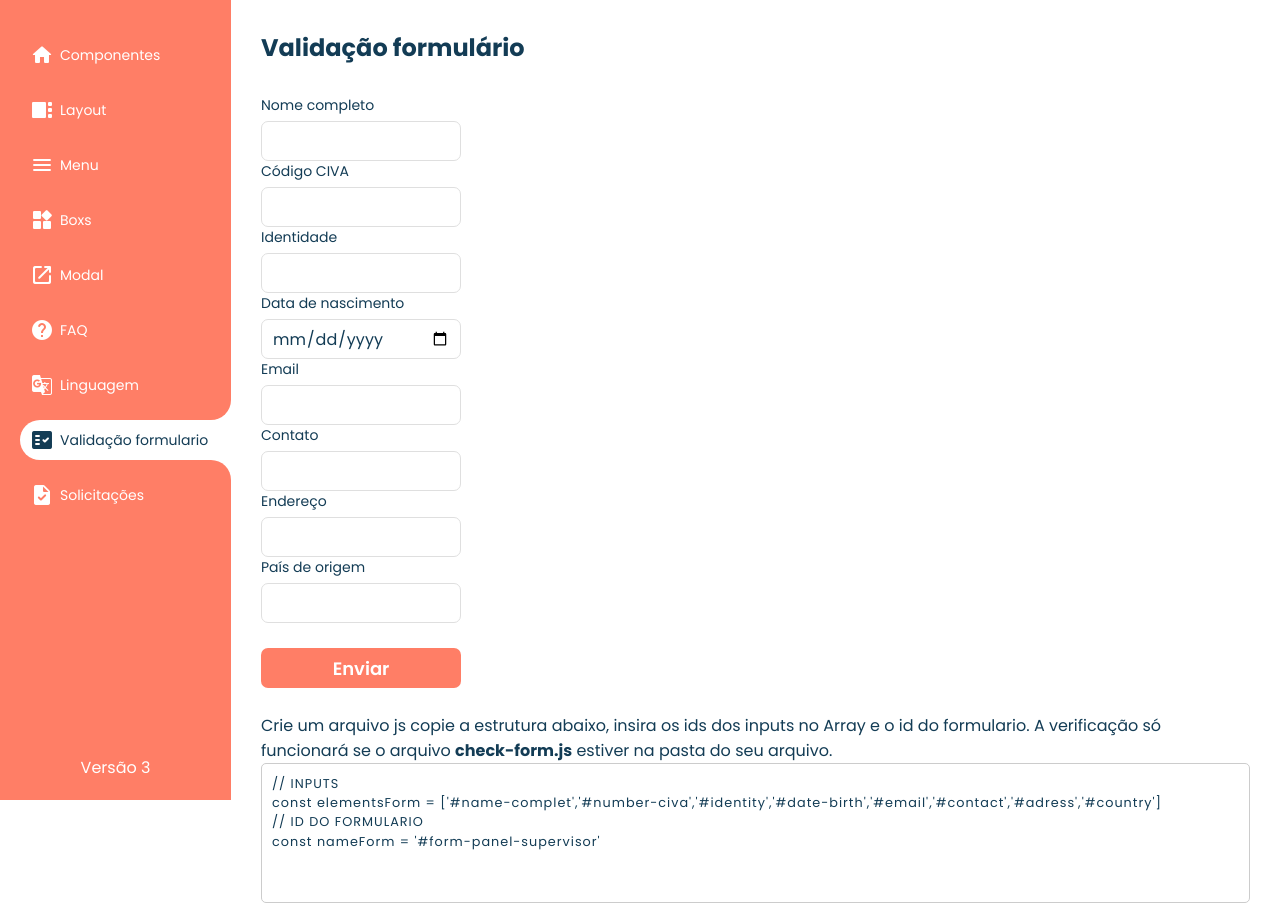
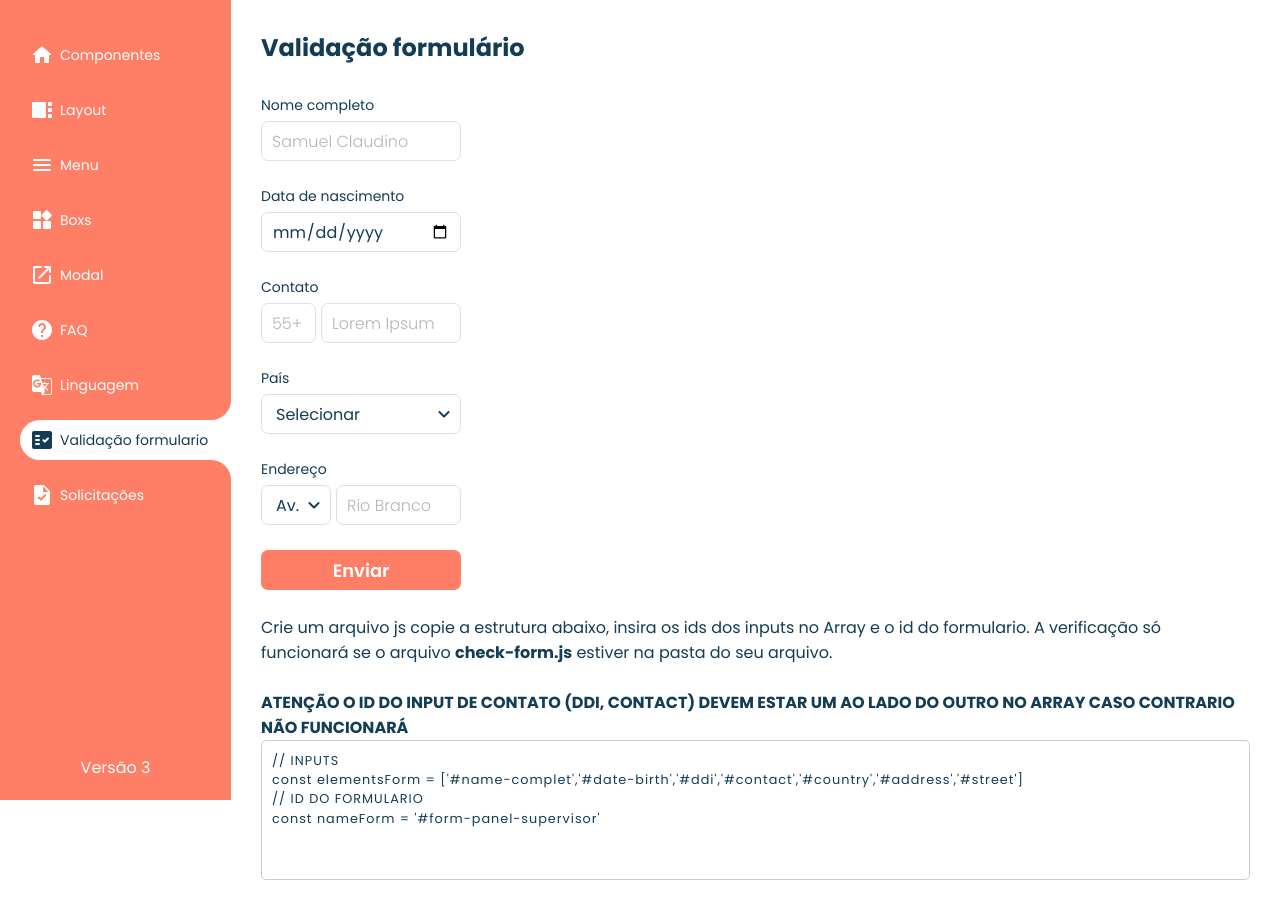
Before and after one commit to Forsoft-Academy-Full-Stack/default-civa.github.io, a website: page html/validation/validation-form.html in a window 1280 px wide. Shown: the top 906 px of the page. Drawn offline with Linux system fonts and the light colour scheme.

Commit message:
att mensagem de erro no select e input logradouro

```diff
--- a/html/validation/validation-form.html
+++ b/html/validation/validation-form.html
@@ -89,57 +89,67 @@ width: 100%;
 
 <div class="input-container">
 <label for="name-complet">Nome completo</label>
-<input type="text" placeholder="" class="input-default" id="name-complet" name="nome" >
+<input type="text" placeholder="Samuel Claudino" class="input-default" id="name-complet" name="nome" >
 </div>
-
-<div class="input-container">
-<label for="number-civa">Código CIVA</label>
-<input type="text" placeholder="" class="input-default" id="number-civa" name="numero civa" >
-</div>
-
-<div class="input-container">
-<label for="identity">Identidade</label>
-<input type="text" placeholder="" class="input-default" id="identity" name="identidade" >
-</div>
-
+<br>
 <div class="input-container">
 <label for="date-birth">Data de nascimento</label>
 <input type="date" placeholder="" class="input-default" id="date-birth" name="data de nascimento" >
 </div>
+<br>
 
 <div class="input-container">
-<label for="email">Email</label>
-<input type="email" placeholder="" class="input-default" id="email" name="email" >
+<label for="">Contato</label>
+<div class="container-row-number">
+<input type="text" placeholder="55+" id="ddi" class="input-default input-number-ddi">
+<input type="text" placeholder="Lorem Ipsum" id="contact" class="input-default input-number-cel">
 </div>
-
-<div class="input-container">
-<label for="contact">Contato</label>
-<input type="text" placeholder="" class="input-default" id="contact" name="contato" >
-</div>
-
-<div class="input-container">
-<label for="adress">Endereço</label>
-<input type="text" placeholder="" class="input-default" id="adress" name="endereço" >
-</div>
-
-<div class="input-container">
-<label for="country">País de origem</label>
-<input type="text" placeholder="" class="input-default" id="country" name="país">
 </div>
 <br>
 
+<div class="input-container">
+<label for="">País</label>
+<div class="select-default">
+<select id="country">
+<option value="" selected disabled>Selecionar</option>
+<option value="1">Brasil</option>
+<option value="2">EUA</option>
+<option value="3">Canada</option>
+</select>
+<span class="material-icons-round icon-select">expand_more</span>
+</div>
+</div>
+<br>
+
+<div class="input-container">
+<label for="">Endereço</label>
+<div class="container-row">
+<div class="select-default input-address">
+    <select id="address">
+    <option value="1" selected>Av.</option>
+    <option value="2">Rua</option>
+    </select>
+    <span class="material-icons-round icon-select">expand_more</span>
+</div>
+    <input type="text" placeholder="Rio Branco" id="street" class="input-default input-street" >
+</div>
+</div>
+<br>
 
 <input type="submit" value="Enviar" class="btn-default d-coral" id="btn-enviar">
 </form>
 <br>
 
 <p>Crie um arquivo js copie a estrutura abaixo, insira os ids dos inputs no Array e o id do formulario. A verificação só funcionará se o arquivo <b>check-form.js</b> estiver na pasta do seu arquivo.</p>
+<br>
+<p><b>ATENÇÃO O ID DO INPUT DE CONTATO (DDI, CONTACT) DEVEM ESTAR UM AO LADO DO OUTRO NO ARRAY CASO CONTRARIO NÃO FUNCIONARÁ</b></p>
 <textarea>
 // INPUTS
-const elementsForm = ['#name-complet','#number-civa','#identity','#date-birth','#email','#contact','#adress','#country']
+const elementsForm = ['#name-complet','#date-birth','#ddi','#contact','#country','#address','#street']
 // ID DO FORMULARIO
 const nameForm = '#form-panel-supervisor'
 </textarea>
+
 <div>
     <a href="./../../js/check-form.js" target="_blank"><button class="btn-default d-green">Copiar check-form.js</button></a>
 </div>
--- a/js/check-form.js
+++ b/js/check-form.js
@@ -4,6 +4,15 @@ function getElement(element){
 }
 // EVENTO SUBMIT FORMULARIO
 getElement(nameForm).addEventListener('submit', checkForm)
+
+
+
+
+const  input = document.querySelectorAll('.input-container')
+
+
+
+
 
 
 function checkForm(event){
@@ -13,6 +22,8 @@ let formComplet = true
 // se o formulario estiver vazio
 for(let num = 0; num < elementsForm.length ; num++){
 
+
+    // CAMPOS INPUT
     if(getElement(elementsForm[num]).value == ''){
 
         formComplet = false
@@ -23,10 +34,22 @@ for(let num = 0; num < elementsForm.length ; num++){
         getElement(elementsForm[num]).parentElement.removeAttribute('data-error')
 
     }
+
+    // INPUT DE DDI E NUMERO
+    if(getElement(elementsForm[num]).parentElement.className == 'container-row-number' && getElement(elementsForm[num-1]).value == '' || getElement(elementsForm[num]).value == ''){
+
+         getElement(elementsForm[num]).parentElement.parentElement.setAttribute('data-error','Campo obrigatório!')
+
+    }  else  {
+     getElement(elementsForm[num]).parentElement.parentElement.removeAttribute('data-error')
+    }
+
+
 }
 
 // Caso esteja todo preenchido
 if(formComplet == true){
 window.alert('Formulario enviado!')
 }
+event.preventDefault()
 }
--- a/js/inputs-form.js
+++ b/js/inputs-form.js
@@ -1,4 +1,4 @@
 // INPUTS
-const elementsForm = ['#name-complet','#number-civa','#identity','#date-birth','#email','#contact','#adress','#country']
+const elementsForm = ['#name-complet','#date-birth','#ddi','#contact','#country','#address','#street']
 // ID DO FORMULARIO
 const nameForm = '#form-panel-supervisor'
--- a/style/sass/_inputs.scss
+++ b/style/sass/_inputs.scss
@@ -23,23 +23,34 @@
     position: relative;
     color: $d-blue-dark;
 }
+input:disabled{
+    background-color: #E8E8E8;
+}
+
 input::placeholder,textarea::placeholder{
     color: #B5B5B5;
     font-size: 16px;
     font-weight: 300;
 }
 
-
 .input-container:not(.input-container[data-error])  .input-default:focus,
 textarea:focus{
     border: 2px solid $d-coral;
     padding-left: 9px;
 }
+
+.input-container[data-error] .input-default,
+.input-container[data-error] select{
+    border: 2px solid $d-color-error;
+    color: $d-blue-dark;
+    background-color: #fff3f2;
+}
+
+/* TEXT AREA */
 textarea:focus{
     padding-top: 4px;
 }
 
-/* TEXT AREA */
 textarea{
     font-size: 16px;
     border-radius: 7px;
@@ -50,15 +61,6 @@ textarea{
     color: $d-blue-dark;
     height: 100px;
     resize: none;
-}
-
-input:disabled{
-    background-color: #E8E8E8;
-}
-.input-container[data-error] .input-default{
-    border: 2px solid $d-color-error;
-    color: $d-blue-dark;
-    background-color: #fff3f2;
 }
 /* INPUT NUMBER CELL PHONE */
 .container-row-number{
@@ -85,23 +87,6 @@ input:disabled{
     margin: 5px 5px 0px;
 }
 
-/* INPUT NUMBER CELL PHONE */
-.container-row{
-    display: flex;
-}
-.input-address{
-    width: 70px;
-    margin-right: 5px;
-}
-.input-address-max{
-    width: 90px;
-    margin-right: 5px;
-}
-.input-street{
-    width: 125px;
-}
-
-
 /* LINHA INPUT */
 hr{
     border-bottom: 1px solid #dfdfdf;
--- a/style/sass/_select.scss
+++ b/style/sass/_select.scss
@@ -61,3 +61,20 @@ select:disabled{
     margin-right: 5px;
     font-size: 18px;
 }
+
+
+/* SELECT NUMBER CELL PHONE */
+.container-row{
+    display: flex;
+}
+.input-address{
+    width: 70px;
+    margin-right: 5px;
+}
+.input-address-max{
+    width: 90px;
+    margin-right: 5px;
+}
+.input-street{
+    width: 125px;
+}
```
Also changed, not shown: style/css/style-global.css, 1 other file.
